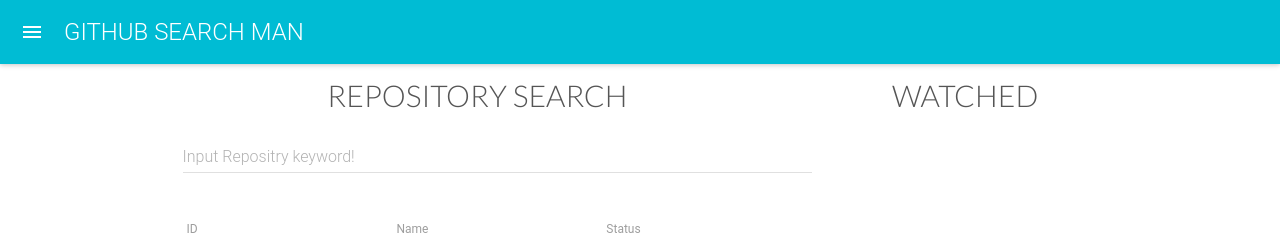
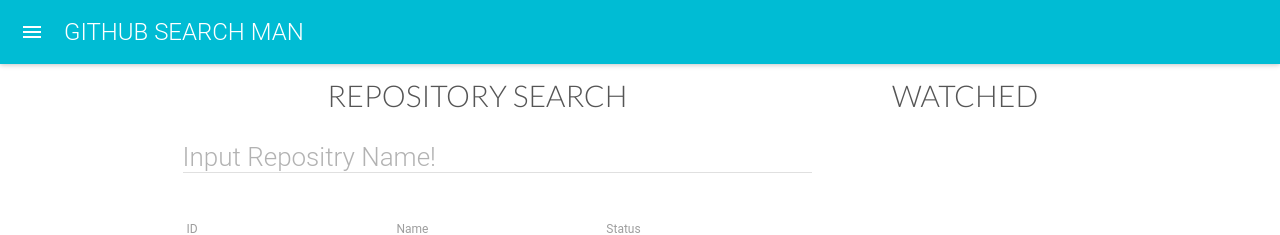
Before and after one commit to voidsatisfaction/github-search-man, a React (Create React App) app in the folder client/: page / in a window 1280 px wide. Shown: the top 235 px of the page. Built offline with nearby package versions, Linux system fonts and the light colour scheme; what react-tap-event-plugin would draw is missing.

Commit message:
feat: fix search bar customizing

```diff
--- a/client/src/components/atom/SearchBar/index.jsx
+++ b/client/src/components/atom/SearchBar/index.jsx
@@ -2,14 +2,19 @@ import React, { Component } from 'react';
 
 import TextField from 'material-ui/TextField';
 
-const SearchBar = (props) => (
-  <TextField
-    fullWidth
-    hintText="Input Repositry keyword!"
-    style={{
-      margin: '20px'
-    }}
-  />
-);
+const SearchBar = (props) => {
+  const margin = props.margin || 5;
+  const fontSize = props.fontSize || '18px';
+  const width = props.width || '80%';
+  return (
+    <TextField
+      hintText="Input Repositry Name!"
+      style={{
+        margin: margin + 'px',
+        fontSize,
+        width
+      }}
+    />);
+};
 
 export default SearchBar;
--- a/client/src/components/page/Main/index.jsx
+++ b/client/src/components/page/Main/index.jsx
@@ -12,7 +12,11 @@ const Main = (props) => (
     <Panel col="1-8" />
     <Panel col="3-6">
       <h1>Repository Search</h1>
-      <SearchBar />
+      <SearchBar
+        fontSize="130%"
+        width="100%"
+        margin={20}
+      />
       <ListRepos
         legends={listLegends}
       />
```
